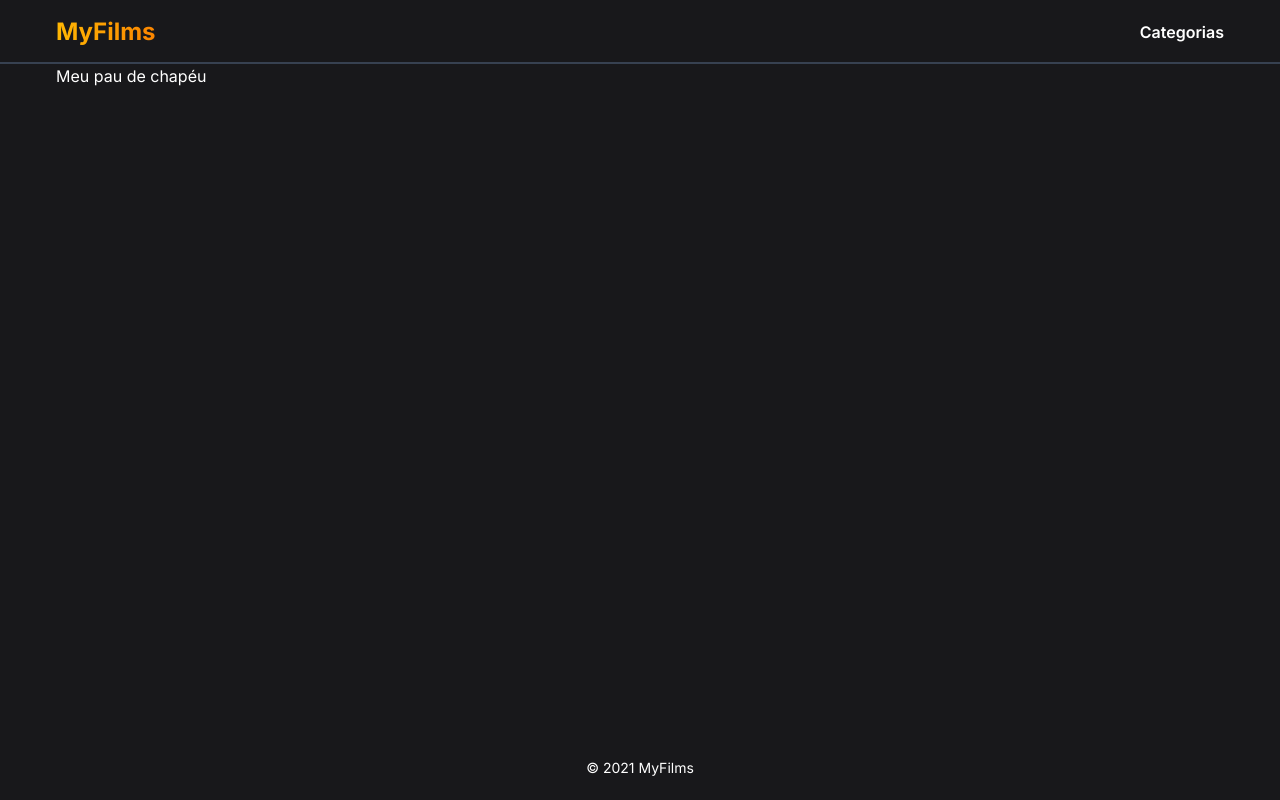
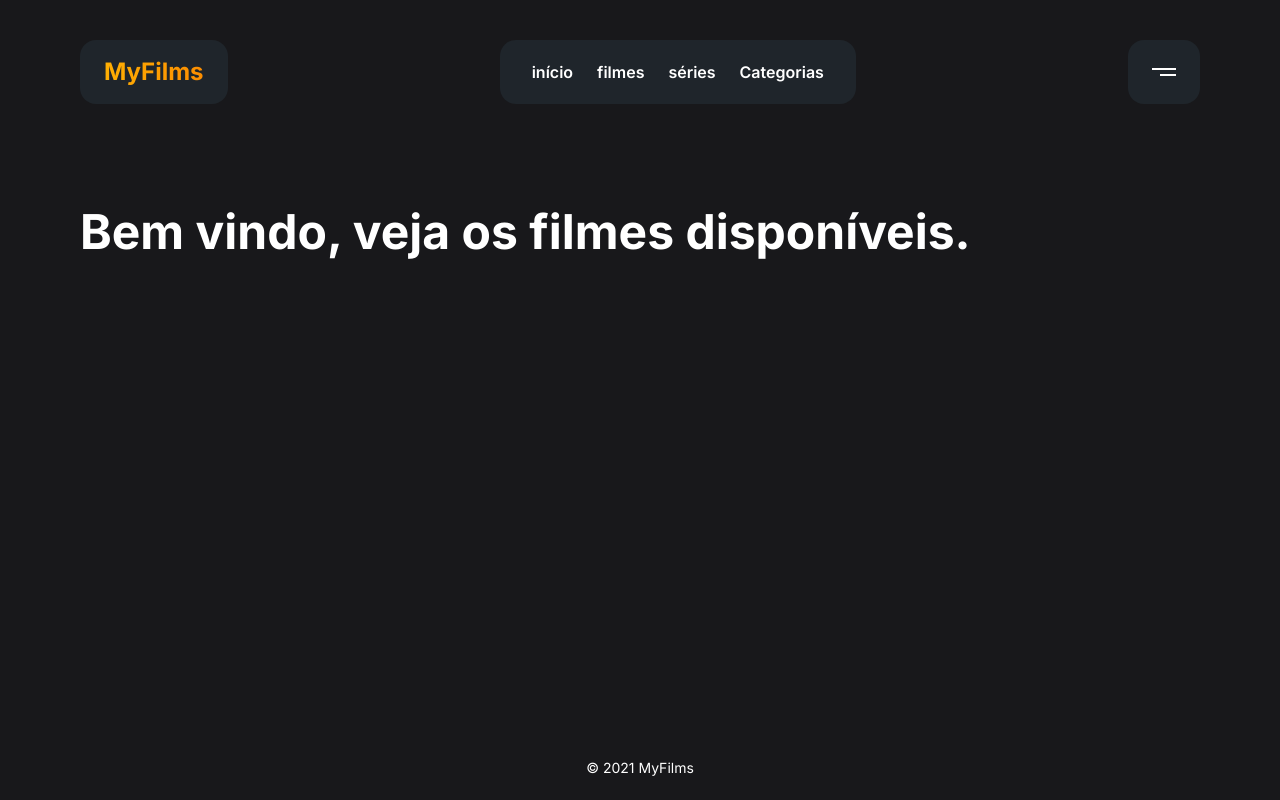
Before and after one commit to Palhares17/front-movie, a Next.js app: page / in a window 1280 px wide. Built offline with nearby package versions, Linux system fonts and the light colour scheme.

Commit message:
update header styling

```diff
--- a/next.config.mjs
+++ b/next.config.mjs
@@ -1,4 +1,14 @@
 /** @type {import('next').NextConfig} */
-const nextConfig = {};
+const nextConfig = {
+	images: {
+    remotePatterns: [
+      {
+        protocol: 'https',
+        hostname: 'images.pexels.com',
+				port: ''
+      },
+    ],
+	},
+};
 
 export default nextConfig;
--- a/src/Components/Header.tsx
+++ b/src/Components/Header.tsx
@@ -1,23 +1,44 @@
 import React from 'react';
 import { Container } from '../LayoutComponent/Conteiner';
 import Link from 'next/link';
+import { BackgroundNav } from '@/LayoutComponent/BackgroundNav';
 
 export const Header = () => {
 	return (
-		<header className='border-b-2 border-gray-700'>
+		<header className='my-6'>
 			<Container>
 				<div className='flex justify-between py-4 items-center'>
+					<BackgroundNav>
 						<h2 className='font-bold text-2xl'>
-						<Link href="/" className='bg-gradient-to-r from-orange-100 to-orange-200 text-transparent bg-clip-text'>MyFilms</Link>
+							<Link href="/" className='bg-gradient-to-r from-orange-100 to-orange-200 text-transparent bg-clip-text px-6'>MyFilms</Link>
 						</h2>
+					</BackgroundNav>
 
+					<BackgroundNav>
 						<nav>
-						<ul className='flex items-center gap-6'>
+							<ul className='flex items-center gap-6 px-8'>
+								<Link href="/" className='font-semibold'>
+									início
+								</Link>
+								<Link href="/movie" className='font-semibold'>
+									filmes
+								</Link>
+								<Link href="/series" className='font-semibold'>
+									séries
+								</Link>
 								<Link href="/category" className='font-semibold'>
 									Categorias
 								</Link>
 							</ul>
 						</nav>
+					</BackgroundNav>
+
+					<BackgroundNav>
+						<button className='flex flex-col gap-1 items-end px-6'>
+							<span className='inline-block w-6 bg-white border-white h-[2px]'></span>
+							<span className='inline-block w-4 bg-white border-white h-[2px]'></span>
+						</button>
+					</BackgroundNav>
 				</div>
 			</Container>
 		</header>
--- /dev/null
+++ b/src/LayoutComponent/BackgroundNav.tsx
@@ -0,0 +1,9 @@
+import React from 'react';
+
+export const BackgroundNav = ({ children }: Readonly<{ children: React.ReactNode; }>) => {
+	return (
+		<div className='flex place-items-center bg-[#222a32b6] h-16 rounded-2xl cursor-pointer'>
+			{children}
+		</div>
+	);
+};
--- a/src/LayoutComponent/Conteiner.tsx
+++ b/src/LayoutComponent/Conteiner.tsx
@@ -2,7 +2,7 @@ import React from 'react';
 
 export const Container = ({ children }: Readonly<{ children: React.ReactNode; }>) => {
 	return (
-		<section className='mx-[14px] lg:mx-14'>
+		<section className='mx-[14px] lg:mx-20'>
 			{children}
 		</section>
 	);
--- a/src/app/globals.css
+++ b/src/app/globals.css
@@ -15,5 +15,5 @@ body {
 	color: #FFFFFF;
 	min-height: 100vh;
 	display: grid;
-	grid-template-rows: 64px 1fr 64px;
+	grid-template-rows: auto 1fr 64px;
 }
--- /dev/null
+++ b/src/app/movie/[id]/page.tsx
@@ -0,0 +1,11 @@
+export default function MoviePage({ params }: {
+	params: {
+		id: string
+	}
+}) {
+	return (
+		<div>
+			<h1>Movie {params.id}</h1>
+		</div>
+	);
+}
--- a/src/app/page.tsx
+++ b/src/app/page.tsx
@@ -1,11 +1,16 @@
+import Image from 'next/image';
 import { Container } from '../LayoutComponent/Conteiner';
 
 export default function Home() {
 	return (
-		<Container>
-			<h1 className="">
-				Meu pau de chapéu
-			</h1>
-		</Container>
+		<main>
+			<Container>
+				<section className='my-16'>
+					<h1 className='text-5xl font-bold text-pretty'>
+						Bem vindo, veja os filmes disponíveis.
+					</h1>
+				</section>
+			</Container>
+		</main>
 	);
 }
--- /dev/null
+++ b/src/app/series/[id]/page.tsx
@@ -0,0 +1,11 @@
+export default function SeriesPage({params}: {
+	params: {
+		id: string
+	}
+}) {
+	return (
+		<div>
+			<h1>Página de Série {params.id}</h1>
+		</div>
+	);
+}
```
Lines whose indentation alone changed are shown as unchanged.
